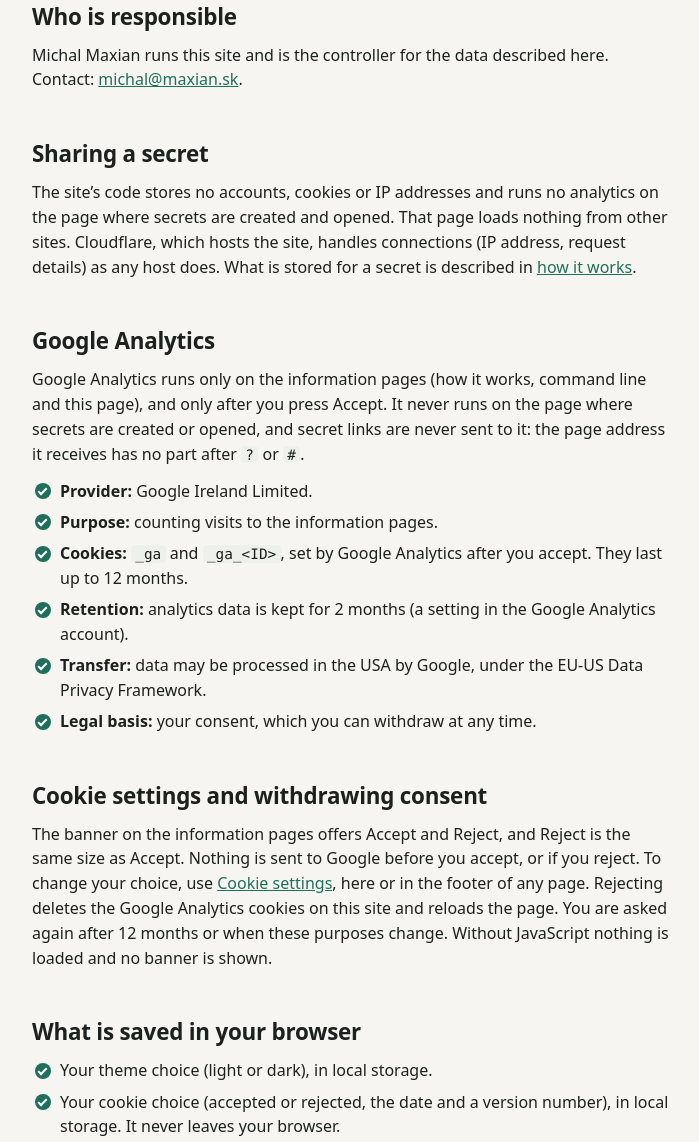
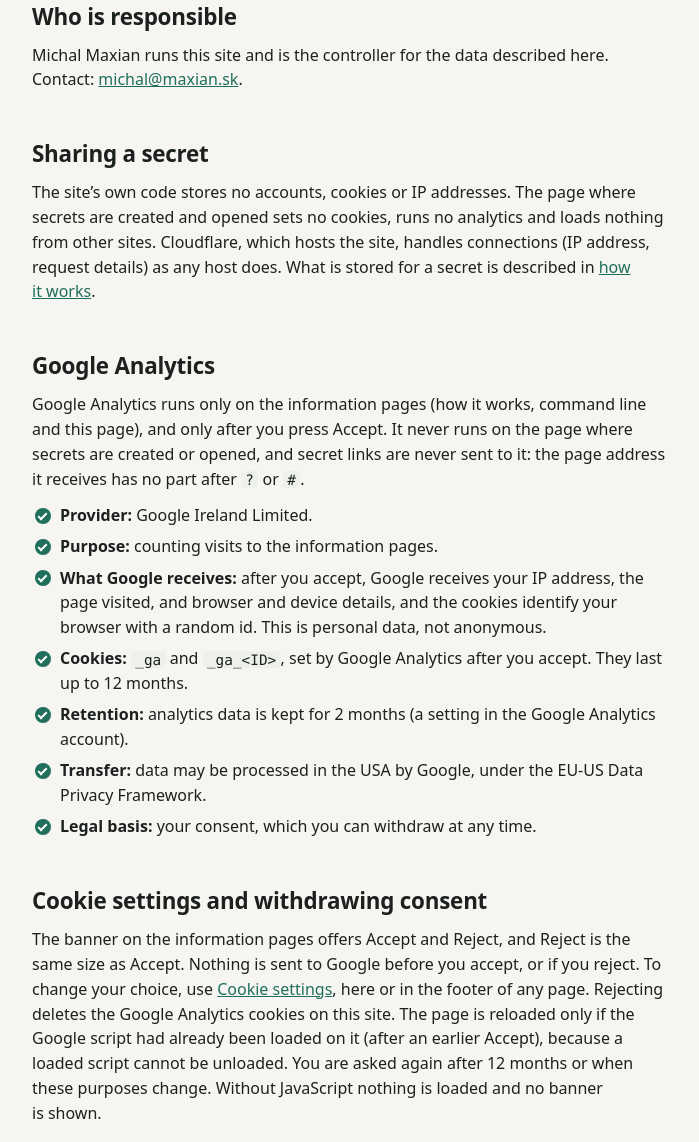
Before and after one commit to devopsacid/onetime, a website built with Vite: page privacy.html in a window 1280 px wide. Shown: the part 453-1595 px from the top of the page, without its empty margins (288-987 px from the left). Built offline with nearby package versions, Linux system fonts and the light colour scheme.

Commit message:
Make the cookie and Google data statements exactly true
Co-Authored-By: Claude Opus 5.5 <noreply@anthropic.com>

```diff
--- a/privacy.html
+++ b/privacy.html
@@ -89,8 +89,8 @@
       <section id="secrets" aria-labelledby="secrets-title">
         <h2 id="secrets-title">Sharing a secret</h2>
         <p>
-          The site’s code stores no accounts, cookies or IP addresses and runs no analytics on the page where secrets are
-          created and opened. That page loads nothing from other sites. Cloudflare, which hosts the site, handles
+          The site’s own code stores no accounts, cookies or IP addresses. The page where secrets are created and opened
+          sets no cookies, runs no analytics and loads nothing from other sites. Cloudflare, which hosts the site, handles
           connections (IP address, request details) as any host does. What is stored for a secret is described in
           <a href="/how-it-works#server">how it works</a>.
         </p>
@@ -106,6 +106,7 @@
         <ul class="ticks">
           <li><strong>Provider:</strong> Google Ireland Limited.</li>
           <li><strong>Purpose:</strong> counting visits to the information pages.</li>
+          <li><strong>What Google receives:</strong> after you accept, Google receives your IP address, the page visited, and browser and device details, and the cookies identify your browser with a random id. This is personal data, not anonymous.</li>
           <li><strong>Cookies:</strong> <code>_ga</code> and <code>_ga_&lt;ID&gt;</code>, set by Google Analytics after you accept. They last up to 12 months.</li>
           <li><strong>Retention:</strong> analytics data is kept for 2 months (a setting in the Google Analytics account).</li>
           <li><strong>Transfer:</strong> data may be processed in the USA by Google, under the EU-US Data Privacy Framework.</li>
@@ -119,7 +120,7 @@
           The banner on the information pages offers Accept and Reject, and Reject is the same size as Accept. Nothing
           is sent to Google before you accept, or if you reject. To change your choice, use
           <a href="/privacy#cookies" data-cookie-settings>Cookie settings</a>, here or in the footer of any page. Rejecting
-          deletes the Google Analytics cookies on this site and reloads the page. You are asked again after 12 months or
+          deletes the Google Analytics cookies on this site. The page is reloaded only if the Google script had already been loaded on it (after an earlier Accept), because a loaded script cannot be unloaded. You are asked again after 12 months or
           when these purposes change. Without JavaScript nothing is loaded and no banner is shown.
         </p>
       </section>
```
Also changed, not shown: how-it-works.html (+2 -1 lines), README.md.
